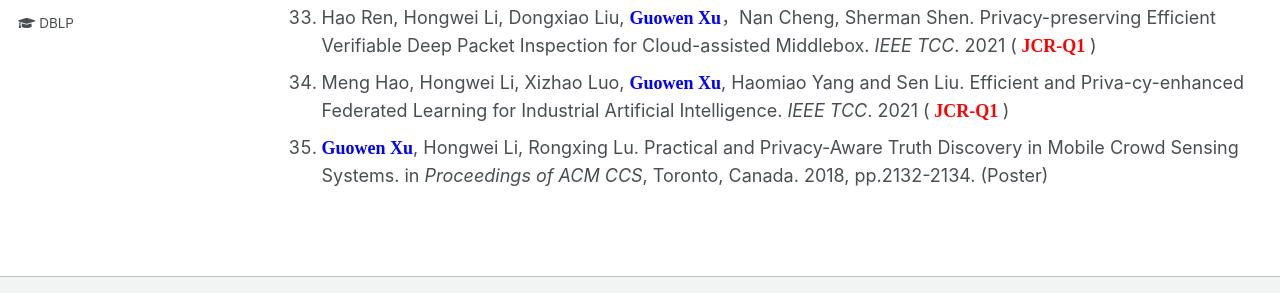
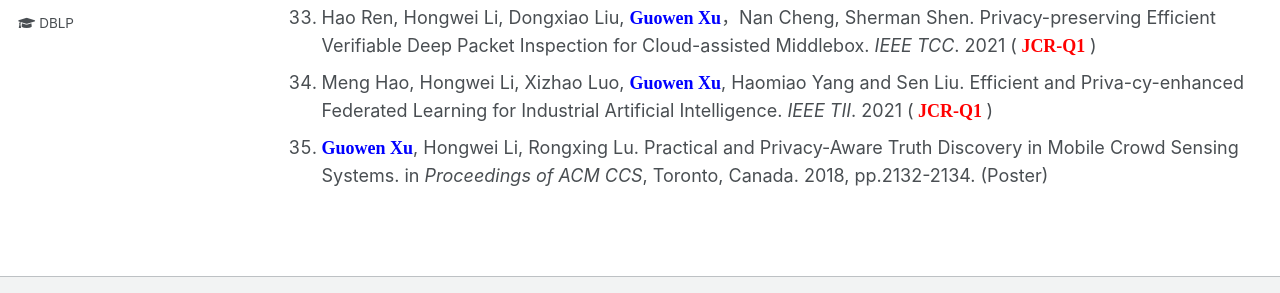
Before and after one commit to Guowen-xu/guowen-xu.github.io, a Jekyll site: the page built from _pages/publications.md, in a window 1280 px wide and 900 px high, scrolled down 2060 px. Shown: the part 495-788 px from the top of the window. Built offline with Jekyll 4.4.1, drawn with Linux system fonts in a browser that asks for light colours; some web fonts are replaced.

Commit message:
Update publications.md

```diff
--- a/_pages/publications.md
+++ b/_pages/publications.md
@@ -47,5 +47,5 @@ You can find my articles on my [Google Scholar](https://scholar.google.com.hk/ci
 31. Guiqiang Hu, Hongwei Li, **<font face="Times New Roman" color=blue size=4> Guowen Xu</font>**, Xinqiang Ma. Enabling Simultaneous Content Regulation and Privacy Protection for Cloud Storage Image. *IEEE TCC*. 2021  (**<font face="Times New Roman" color=red size=4> JCR-Q1 </font>**)
 32. Hao Ren, Hongwei Li, Dongxiao Liu,  **<font face="Times New Roman" color=blue size=4> Guowen Xu</font>**, Xuemin Shen. Enabling Secure and Versatile Packet Inspection with Probable Cause Privacy for Outsourced Middlebox. *IEEE TCC*. 2021  (**<font face="Times New Roman" color=red size=4> JCR-Q1 </font>**)
 33. Hao Ren, Hongwei Li, Dongxiao Liu,  **<font face="Times New Roman" color=blue size=4> Guowen Xu</font>**，Nan Cheng, Sherman Shen. Privacy-preserving Efficient Verifiable Deep Packet Inspection for Cloud-assisted Middlebox.  *IEEE TCC*. 2021  (**<font face="Times New Roman" color=red size=4> JCR-Q1 </font>**)
-34. Meng Hao, Hongwei Li, Xizhao Luo, **<font face="Times New Roman" color=blue size=4> Guowen Xu</font>**, Haomiao Yang and Sen Liu. Efficient and Priva-cy-enhanced Federated Learning for Industrial Artificial Intelligence. *IEEE TCC*. 2021  (**<font face="Times New Roman" color=red size=4> JCR-Q1 </font>**)
+34. Meng Hao, Hongwei Li, Xizhao Luo, **<font face="Times New Roman" color=blue size=4> Guowen Xu</font>**, Haomiao Yang and Sen Liu. Efficient and Priva-cy-enhanced Federated Learning for Industrial Artificial Intelligence. *IEEE TII*. 2021  (**<font face="Times New Roman" color=red size=4> JCR-Q1 </font>**)
 35. **<font face="Times New Roman" color=blue size=4> Guowen Xu</font>**, Hongwei Li, Rongxing Lu. Practical and Privacy-Aware Truth Discovery in Mobile Crowd Sensing Systems. in *Proceedings of ACM CCS*, Toronto, Canada. 2018, pp.2132-2134. (Poster)
```
